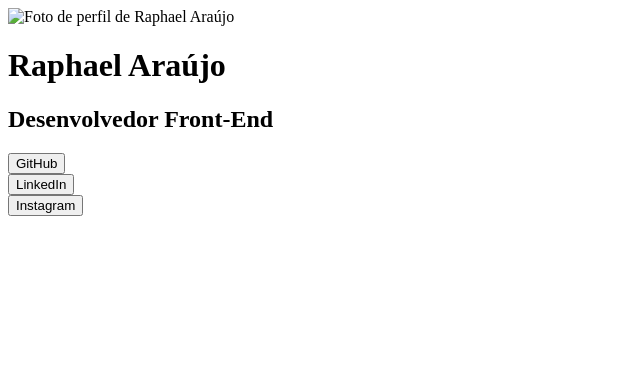
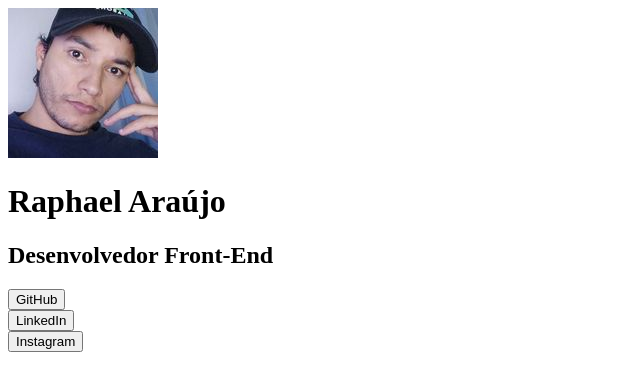
Before and after one commit to rwsaraujo/link-tree, a plain HTML site: page index.html in a window 1280 px wide. Shown: the whole page, without its empty margins (0-640 px from the left). Drawn offline with Linux system fonts and the light colour scheme.

Commit message:
foto de perfil adicionada

```diff
--- a/index.html
+++ b/index.html
@@ -10,7 +10,7 @@
         <div class="main">
             <div class="main-profile">
                 <div class="main-profile-picture">
-                    <img src="" alt="Foto de perfil de Raphael Araújo">
+                    <img src="./assets/img/profile-picture.jpeg" alt="Foto de perfil de Raphael Araújo">
                 </div>
                 <div class="main-profile-info">
                     <div class="main-profile-info-name">
```
Also changed, not shown: assets/img/profile-picture.jpeg (added).
